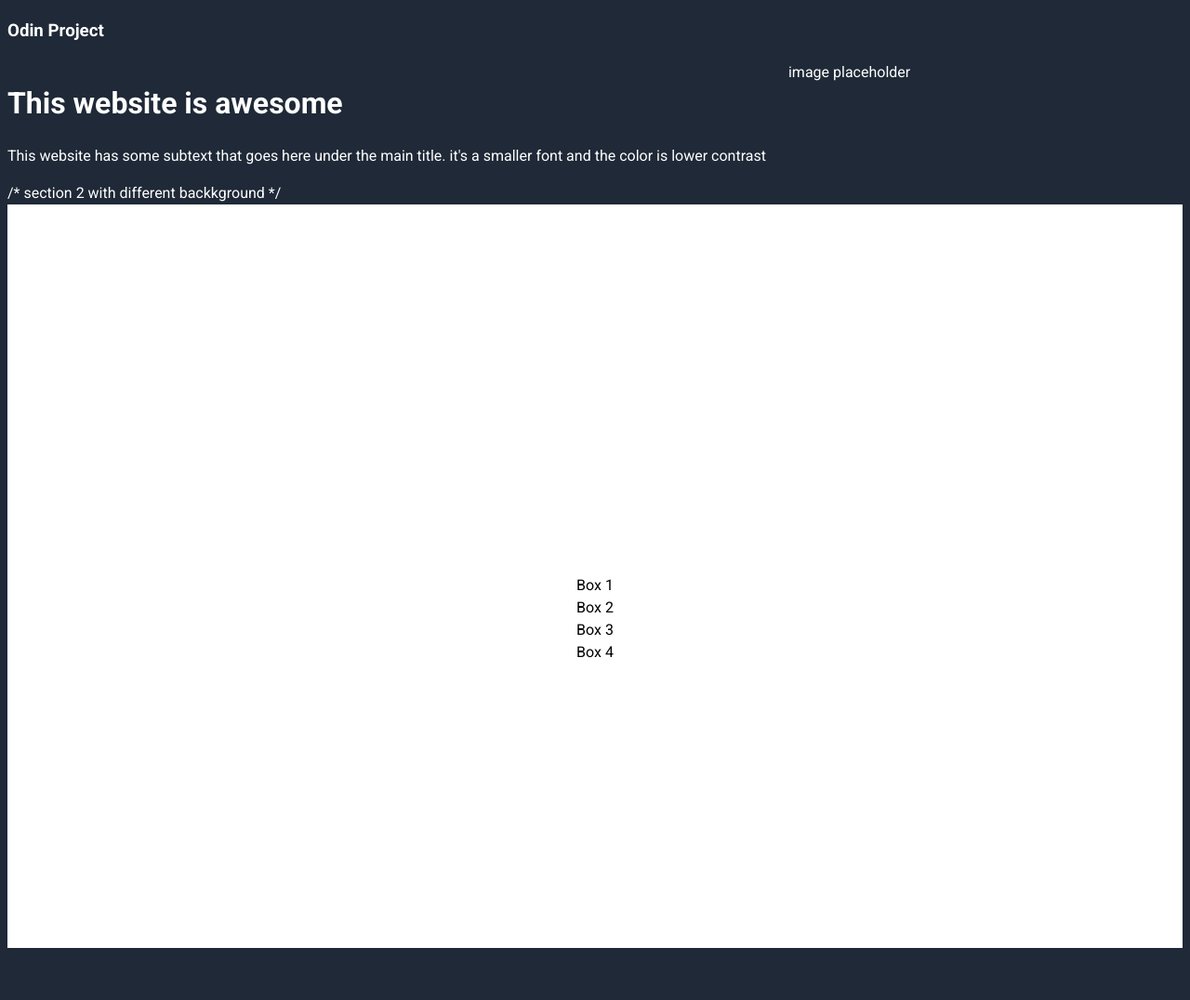
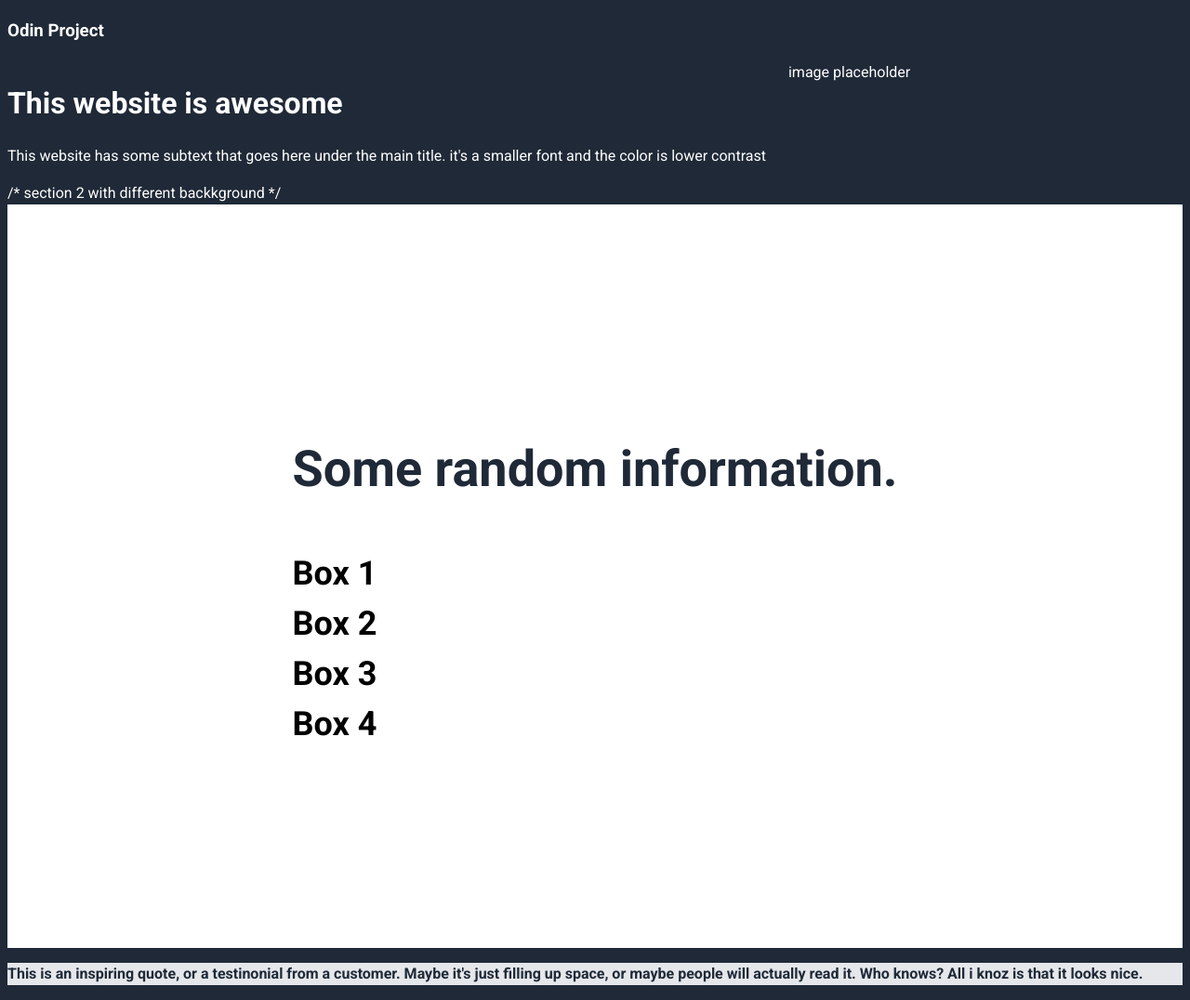
Before and after one commit to AcNette/acnette.github.io, a plain HTML site: page index.html in a window 1280 px wide. Shown: the whole page at 93% size. Before the commit the page ends 1028 px from the top, so only its background shows below. Drawn offline with Linux system fonts and the light colour scheme.

Commit message:
fix: correct section2 structure and add section3 styling

```diff
--- a/index.html
+++ b/index.html
@@ -18,13 +18,15 @@
 /* section 2 with different backkground */
 
 <div class="section2">
-    <div class="section2-content"></div><h2>Some random information.</h2>
+    <div class="section2-content"><h2>Some random information.</h2>
 <div class="boxes">
     <div class="box">Box 1</div>
     <div class="box">Box 2</div>
     <div class="box">Box 3</div>
     <div class="box">Box 4</div>
+    </div>
 </div>
 </div>
+<div class="section3"><p>This is an inspiring quote, or a testinonial from a customer. Maybe it's just filling up space, or maybe people will actually read it. Who knows? All i knoz is that it looks nice.</p></div>
 </body>
 </html>
--- a/styles.css
+++ b/styles.css
@@ -40,3 +40,8 @@ body {
     flex-direction: row;
     color: #000;
 }
+.section3 {
+    background-color: #e5e7eb;
+    color : #1f2937;
+    font-weight: 900;
+}
```
